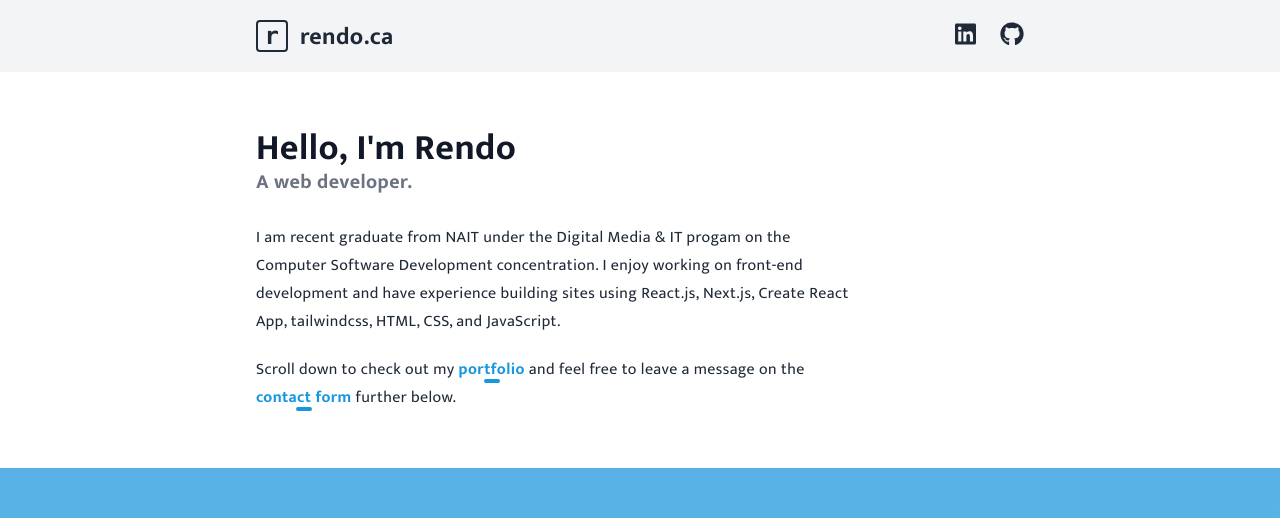
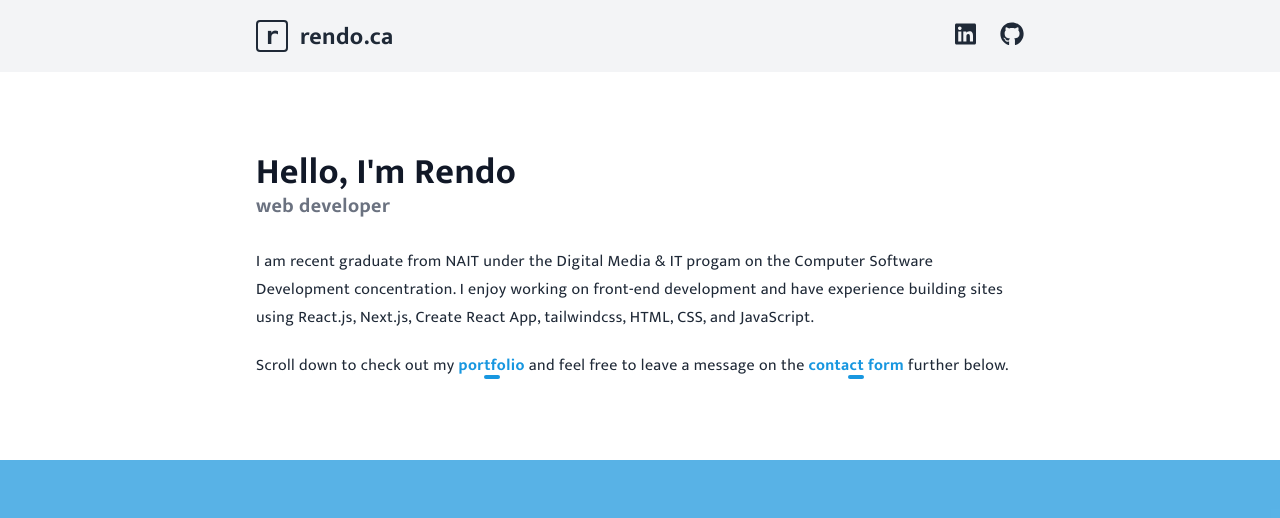
Before and after one commit to rendoruiz/homepage, a Next.js app in the folder rendo-homepage/: page / in a window 1280 px wide. Shown: the top 518 px of the page. Built offline with nearby package versions, Linux system fonts and the light colour scheme.

Commit message:
spacing changes

```diff
--- a/rendo-homepage/components/ContactForm.js
+++ b/rendo-homepage/components/ContactForm.js
@@ -56,7 +56,7 @@ const ContactForm = () => {
         />
       </div>
 
-      <div className="grid mb-5">
+      <div className="grid mb-8">
         <label
           htmlFor="message"
           className="font-bold mb-1"
--- a/rendo-homepage/pages/index.js
+++ b/rendo-homepage/pages/index.js
@@ -50,20 +50,20 @@ export default function Home() {
 
       <main>
         <section className="px-5 bg-white">
-          <div className="mx-auto max-w-3xl w-full py-14">
+          <div className="mx-auto max-w-3xl w-full py-20">
             <h1 className="text-4xl font-bold text-gray-900">Hello, I'm Rendo</h1>
-            <span className="text-gray-500 text-xl font-bold">A web developer.</span>
-            <p className="mt-7 max-w-prose leading-7">
+            <span className="text-gray-500 text-xl font-bold">web developer</span>
+            <p className="mt-7 leading-7">
               I am recent graduate from NAIT under the Digital Media & IT progam on the Computer Software Development concentration. I enjoy working on front-end development and have experience building sites using React.js, Next.js, Create React App, tailwindcss, HTML, CSS, and JavaScript.
             </p>
-            <p className="mt-5 max-w-prose leading-7">
+            <p className="mt-5 leading-7">
               Scroll down to check out my <span className="anchorlink">portfolio</span> and feel free to leave a message on the <span className="anchorlink">contact form</span> further below.
             </p>
           </div>
         </section>
 
         <section className="px-5 bg-primary text-white bg-opacity-70">
-          <div className="mx-auto max-w-3xl w-full py-14">
+          <div className="mx-auto max-w-3xl w-full py-20">
             <h2 className="text-4xl font-bold">My portfolio.</h2>
             <div className="mt-5 grid grid-cols-2 gap-5">
               <div className="card">
@@ -117,7 +117,7 @@ export default function Home() {
         </section>
 
         <section className="px-5 bg-white">
-          <div className="mx-auto max-w-3xl w-full py-14">
+          <div className="mx-auto max-w-3xl w-full py-20">
             <h2 className="text-4xl font-bold mb-5">Leave a message.</h2>
             <ContactForm />
           </div>
```
